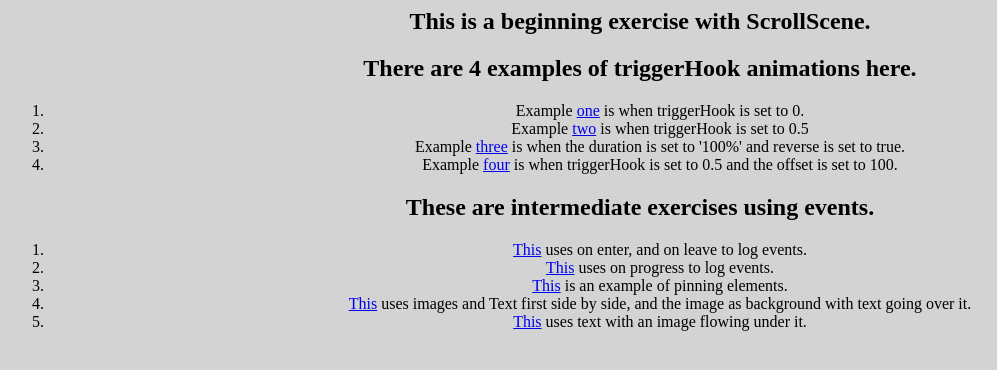
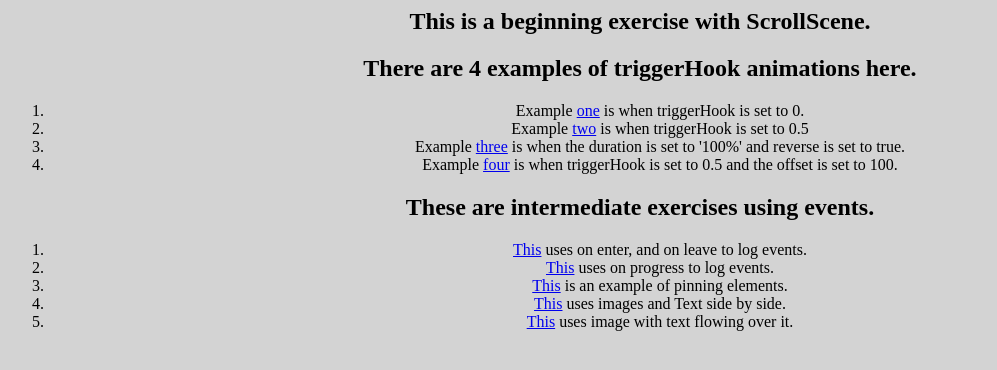
Before and after one commit to 14amoore/scrollScene1, a website: page index.html in a window 1280 px wide. Shown: the whole page, without its empty margins (0-997 px from the left). Drawn offline with Linux system fonts and the light colour scheme.

Commit message:
changed index descriptions and updated example 9.

```diff
--- a/index.html
+++ b/index.html
@@ -48,12 +48,11 @@
           </li>
           <li>
             <a href="./intermediate/intEx8.html">This</a> uses images and Text
-            first side by side, and the image as background with text going over
-            it.
+            side by side.
           </li>
           <li>
-            <a href="./intermediate/intEx9.html">This</a> uses text with an
-            image flowing under it.
+            <a href="./intermediate/intEx9.html">This</a> uses image with text
+            flowing over it.
           </li>
         </ol>
       </div>
```
Also changed, not shown: intermediate/intEx9.html (+1 -0 lines).
